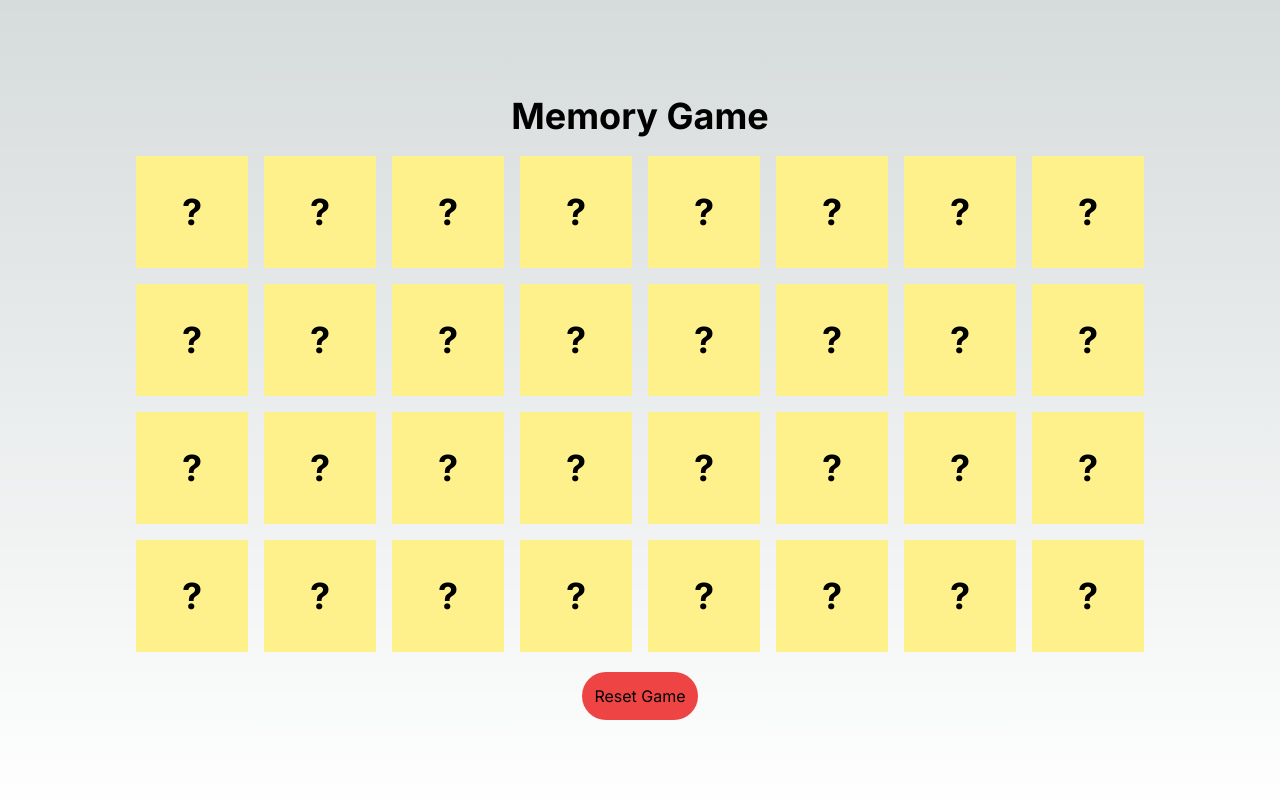
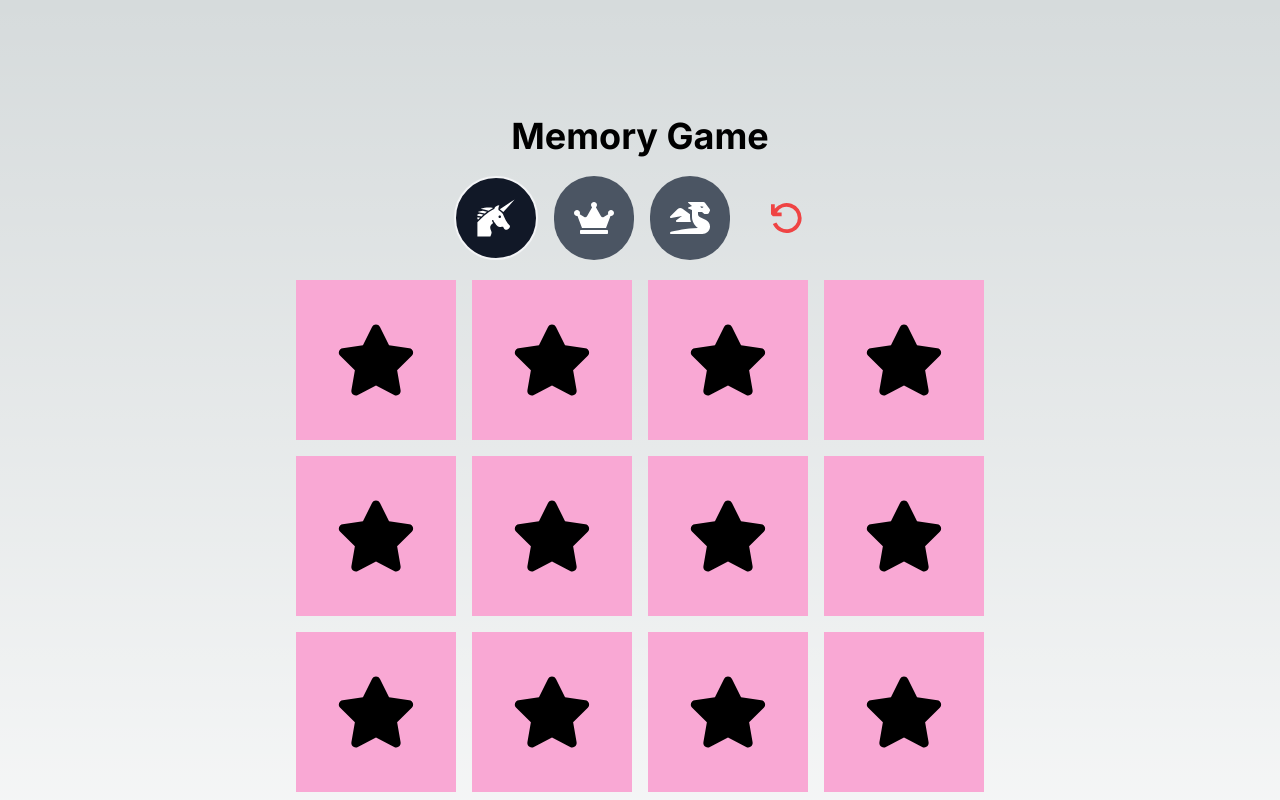
Before and after one commit to sergiolmartinez/vivifun, a Next.js app: page / in a window 1280 px wide. Shown: the top 800 px of the page. Built offline with nearby package versions, Linux system fonts and the light colour scheme.

Commit message:
updated styling

```diff
--- /dev/null
+++ b/app/api/images/route.ts
@@ -0,0 +1,29 @@
+import { NextResponse } from "next/server";
+import fs from "fs";
+import path from "path";
+
+export async function GET(request: Request) {
+  const { searchParams } = new URL(request.url);
+  const category = searchParams.get("category");
+  const validCategories = ["unicorns", "princesses", "dragons"];
+
+  if (!category || !validCategories.includes(category)) {
+    return NextResponse.json({ error: "Invalid category" }, { status: 400 });
+  }
+
+  const directoryPath = path.join(
+    process.cwd(),
+    `public/memory-cards/${category}`
+  );
+
+  try {
+    const files = await fs.promises.readdir(directoryPath);
+    const imageFiles = files.filter((file) => /\.webp$/.test(file));
+    return NextResponse.json(imageFiles);
+  } catch (error) {
+    return NextResponse.json(
+      { error: "Failed to read directory" },
+      { status: 500 }
+    );
+  }
+}
--- a/app/globals.css
+++ b/app/globals.css
@@ -31,3 +31,33 @@ body {
     text-wrap: balance;
   }
 }
+
+/* Card flip animation */
+.card {
+  perspective: 1000px;
+}
+
+.card-inner {
+  position: relative;
+  width: 100%;
+  height: 100%;
+  transition: transform 0.6s;
+  transform-style: preserve-3d;
+}
+
+.card.flipped .card-inner {
+  transform: rotateY(180deg);
+}
+
+.card-front,
+.card-back {
+  position: absolute;
+  width: 100%;
+  height: 100%;
+  backface-visibility: hidden;
+  -webkit-backface-visibility: hidden; /* Safari */
+}
+
+.card-back {
+  transform: rotateY(180deg);
+}
--- a/components/MemoryGame.tsx
+++ b/components/MemoryGame.tsx
@@ -2,34 +2,51 @@
 
 import Image from "next/image";
 import { useEffect, useState } from "react";
+import { ImageFilesResponse } from "./types";
+import { FaStar, FaDragon, FaCrown } from "react-icons/fa";
+import { VscDebugRestart } from "react-icons/vsc";
+import { GiUnicorn } from "react-icons/gi";
 
-const generateDeck = () => {
-  const memoryCards = [
-    "Unicorn_001",
-    "Unicorn_002",
-    "Unicorn_003",
-    "Unicorn_004",
-    "Unicorn_005",
-    "Unicorn_006",
-    "Unicorn_007",
-    "Unicorn_008",
-    "Unicorn_009",
-    "Unicorn_010",
-    "Unicorn_011",
-    "Unicorn_012",
-    "Unicorn_013",
-    "Unicorn_014",
-    "Unicorn_015",
-    "Unicorn_016",
-  ];
-  const deck = [...memoryCards, ...memoryCards];
+const generateDeck = async (
+  category: string,
+  size: number
+): Promise<string[]> => {
+  const res = await fetch(`/api/images?category=${category}`);
+  const imageFiles: ImageFilesResponse = await res.json();
+
+  // Calculate the number of unique cards needed
+  const numPairs = (size * size) / 2;
+  const selectedImages = imageFiles.slice(0, numPairs);
+
+  const deck = [...selectedImages, ...selectedImages];
   return deck.sort(() => Math.random() - 0.5);
 };
 
 export default function MemoryGame() {
-  const [cards, setCards] = useState<string[]>(generateDeck());
+  const [category, setCategory] = useState<string>("unicorns");
+  const [gameSize, setGameSize] = useState<number>(4); // Default to 4x4
+  const [cards, setCards] = useState<string[]>([]);
   const [flipped, setFlipped] = useState<number[]>([]);
   const [matched, setMatched] = useState<number[]>([]);
+  const [loading, setLoading] = useState<boolean>(false);
+  const [error, setError] = useState<string | null>(null);
+
+  const loadDeck = async () => {
+    setLoading(true);
+    setError(null);
+    try {
+      const newDeck = await generateDeck(category, gameSize);
+      setCards(newDeck);
+    } catch (error) {
+      setError("Failed to load images");
+    } finally {
+      setLoading(false);
+    }
+  };
+
+  useEffect(() => {
+    loadDeck();
+  }, [category, gameSize]);
 
   useEffect(() => {
     const checkForMatch = () => {
@@ -54,47 +71,125 @@ export default function MemoryGame() {
     }
   };
 
-  const gameOver = matched.length === cards.length;
-  const resetGame = () => {
-    setCards(generateDeck());
+  const gameOver = matched.length === cards.length && cards.length > 0;
+  const resetGame = async () => {
+    await loadDeck();
     setFlipped([]);
     setMatched([]);
   };
 
   return (
-    <div className="text-center">
-      <h1 className="text-4xl font-bold">Memory Game</h1>
+    <div className="text-center p-5">
+      <h1 className="text-4xl font-bold mb-5">Memory Game</h1>
+      <div className="flex flex-row justify-center space-x-4 mb-5">
+        <button
+          className={`px-5 py-5 rounded-full text-white font-bold transition-colors duration-300 ${
+            category === "unicorns"
+              ? "bg-gray-900 border-solid border-2 border-gray-100"
+              : "bg-gray-600 hover:bg-gray-400"
+          }`}
+          onClick={() => setCategory("unicorns")}
+        >
+          <GiUnicorn className="size-10" />
+        </button>
+        <button
+          className={`px-5 py-2 rounded-full text-white font-bold transition-colors duration-300 ${
+            category === "princesses"
+              ? "bg-gray-900 border-solid border-2 border-gray-100"
+              : "bg-gray-600 hover:bg-gray-400"
+          }`}
+          onClick={() => setCategory("princesses")}
+        >
+          <FaCrown className="size-10" />
+        </button>
+        <button
+          className={`px-5 py-2 rounded-full text-white font-bold transition-colors duration-300 ${
+            category === "dragons"
+              ? "bg-gray-900 border-solid border-2 border-gray-100"
+              : "bg-gray-600 hover:bg-gray-400"
+          }`}
+          onClick={() => setCategory("dragons")}
+        >
+          <FaDragon className="size-10" />
+        </button>
+        <button
+          onClick={resetGame}
+          className="px-5 py-2 rounded-full text-red-500 font-bold "
+        >
+          <VscDebugRestart className="size-10" />
+        </button>
+      </div>
+      {/* <div className="mb-5">
+        <label htmlFor="gameSize" className="font-bold mr-2">
+          Select Game Size:
+        </label>
+        <select
+          id="gameSize"
+          value={gameSize}
+          onChange={(e) => setGameSize(Number(e.target.value))}
+          className="p-2 border rounded text-black"
+        >
+          <option value={4}>4x4</option>
+          <option value={5}>5x5</option>
+          <option value={6}>6x6</option>
+        </select>
+      </div> */}
+      {loading ? (
+        <div className="flex justify-center align-center mt-5">Loading...</div>
+      ) : error ? (
+        <p>Error: {error}</p>
+      ) : (
+        <>
           {gameOver && (
             <h2 className="p-5 font-bold text-4xl text-green-500">You Won!</h2>
           )}
-      <div className="grid grid-cols-8 gap-4 mt-5">
+          <div
+            className={`grid gap-4 mt-5`}
+            style={{
+              gridTemplateColumns: `repeat(${gameSize}, minmax(0, 1fr))`,
+            }}
+          >
             {cards.map((card, index) => (
               <div
                 key={index}
-            className={`bg-yellow-200 h-28 w-28 flex items-center justify-center text-4xl font-bold text-black transform cursor-pointer hover:scale-105 transition-transform duration-300 ${
+                className={`card w-40 h-40 flex items-center justify-center text-4xl font-bold text-black transform cursor-pointer hover:scale-105 transition-transform duration-300 ${
                   flipped.includes(index) || matched.includes(index)
+                    ? "flipped"
+                    : ""
                     ? "rotate-180"
                     : ""
                 }`}
+                style={{
+                  height: "160",
+                  width: "160",
+                }}
                 onClick={() => handleClick(index)}
               >
-            {flipped.includes(index) || matched.includes(index) ? (
+                <div className="card-inner">
+                  <div className="card-front bg-pink-300 flex items-center justify-center">
+                    <FaStar className="size-20" />
+                  </div>
+                  <div className="card-back flex items-center justify-center">
                     <Image
-                className="rotate-180"
-                src={`/memory-cards/unicorns/${card}.webp`}
+                      className=""
+                      src={`/memory-cards/${category}/${card}`}
                       alt={card}
                       width={200}
                       height={200}
                     />
-            ) : (
-              "?"
-            )}
+                  </div>
+                </div>
               </div>
             ))}
           </div>
-      <button onClick={resetGame} className=" p-3 bg-red-500 rounded-full mt-5">
+          {/* <button
+            onClick={resetGame}
+            className="p-3 bg-red-500 rounded-full mt-5"
+          >
             Reset Game
-      </button>
+          </button> */}
+        </>
+      )}
     </div>
   );
 }
--- /dev/null
+++ b/components/types.ts
@@ -0,0 +1 @@
+export type ImageFilesResponse = string[];
```
Also changed, not shown: package.json (+5 -4 lines), 1 other file (tests, documents, lock files or other folders). Lines whose indentation alone changed are shown as unchanged.
